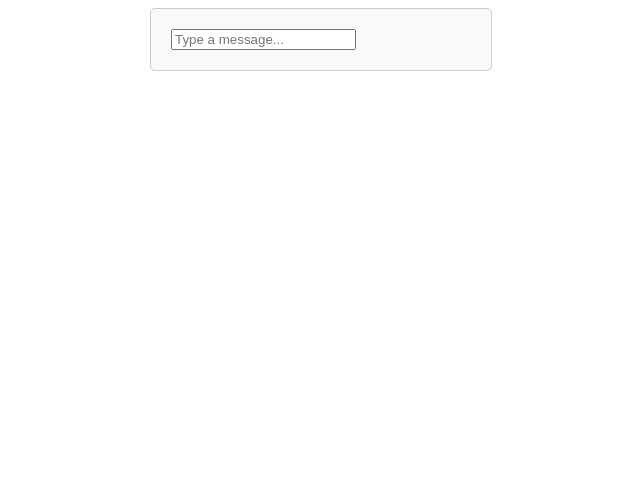
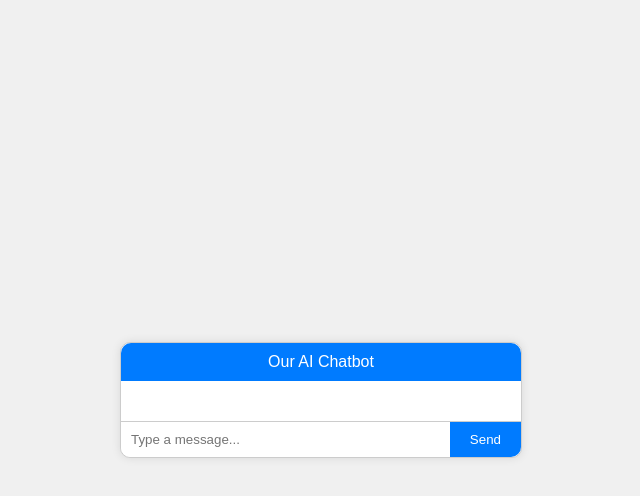
Before and after one commit to white-hat892/Merchant-webpage, a plain HTML site: page ChatBot.html in a window 1280 px wide. Shown: the whole page, without its empty margins (319-959 px from the left). Drawn offline with Linux system fonts and the light colour scheme.

Commit message:
Update ChatBot.html
* The chat interface has a better layout with separate message containers for user and bot messages.
* A chat header has been added for a more organized appearance.
* The chat window now has a fixed maximum height and scrolls when needed.
* A "Send" button is provided next to the input field for user convenience.
* Styling has been improved for better readability and a more visually appealing design.

```diff
--- a/ChatBot.html
+++ b/ChatBot.html
@@ -3,31 +3,94 @@
 <head>
     <meta charset="UTF-8">
     <meta name="viewport" content="width=device-width, initial-scale=1.0">
-    <title>Simple Chatbot</title>
+    <title>Chatbot</title>
     <style>
         body {
             font-family: Arial, sans-serif;
+            background-color: #f0f0f0;
+            margin: 0;
+            display: flex;
+            justify-content: center;
+            align-items: center;
+            min-height: 100vh;
         }
 
         #chatbox {
-            width: 300px;
-            margin: 0 auto;
+            width: 400px;
+            border: 1px solid #ccc;
+            border-radius: 10px;
+            background-color: #fff;
+            box-shadow: 0 0 10px rgba(0, 0, 0, 0.1);
+        }
+
+        .chat-header {
+            background-color: #007BFF;
+            color: #fff;
+            padding: 10px;
+            text-align: center;
+            border-top-left-radius: 10px;
+            border-top-right-radius: 10px;
+        }
+
+        .chat-body {
             padding: 20px;
-            border: 1px solid #ccc;
-            border-radius: 5px;
-            background-color: #f9f9f9;
+            max-height: 300px;
+            overflow-y: auto;
+        }
+
+        .user-message {
+            text-align: right;
+            color: #007BFF;
+            margin-bottom: 10px;
+        }
+
+        .bot-message {
+            text-align: left;
+            color: #333;
+            margin-bottom: 10px;
+        }
+
+        .input-container {
+            display: flex;
+            justify-content: space-between;
+            border-top: 1px solid #ccc;
+        }
+
+        #user-input {
+            flex: 1;
+            border: none;
+            padding: 10px;
+            border-bottom-left-radius: 10px;
+            border-bottom-right-radius: 10px;
+            outline: none;
+        }
+
+        #send-button {
+            background-color: #007BFF;
+            color: #fff;
+            border: none;
+            padding: 10px 20px;
+            border-bottom-right-radius: 10px;
+            cursor: pointer;
         }
     </style>
 </head>
 <body>
     <div id="chatbox">
-        <div id="chat"></div>
-        <input type="text" id="user-input" placeholder="Type a message...">
+        <div class="chat-header">
+            Our AI Chatbot
+        </div>
+        <div class="chat-body" id="chat"></div>
+        <div class="input-container">
+            <input type="text" id="user-input" placeholder="Type a message...">
+            <button id="send-button">Send</button>
+        </div>
     </div>
 
     <script>
         const chatbox = document.getElementById('chat');
         const userInput = document.getElementById('user-input');
+        const sendButton = document.getElementById('send-button');
 
         function botResponse(userMessage) {
             const lowerCaseMessage = userMessage.toLowerCase();
@@ -45,14 +108,15 @@
 
         function sendMessage(message, isUser = false) {
             const messageElement = document.createElement('div');
-            messageElement.className = isUser ? 'user' : 'bot';
+            messageElement.className = isUser ? 'user-message' : 'bot-message';
             messageElement.textContent = message;
             chatbox.appendChild(messageElement);
+            chatbox.scrollTop = chatbox.scrollHeight;
         }
 
-        userInput.addEventListener('keypress', function (e) {
-            if (e.key === 'Enter') {
-                const userMessage = userInput.value;
+        function handleUserInput() {
+            const userMessage = userInput.value;
+            if (userMessage) {
                 sendMessage(userMessage, true);
                 userInput.value = '';
 
@@ -61,6 +125,13 @@
                     sendMessage(response);
                 }, 500);
             }
+        }
+
+        sendButton.addEventListener('click', handleUserInput);
+        userInput.addEventListener('keypress', function (e) {
+            if (e.key === 'Enter') {
+                handleUserInput();
+            }
         });
     </script>
 </body>
```
